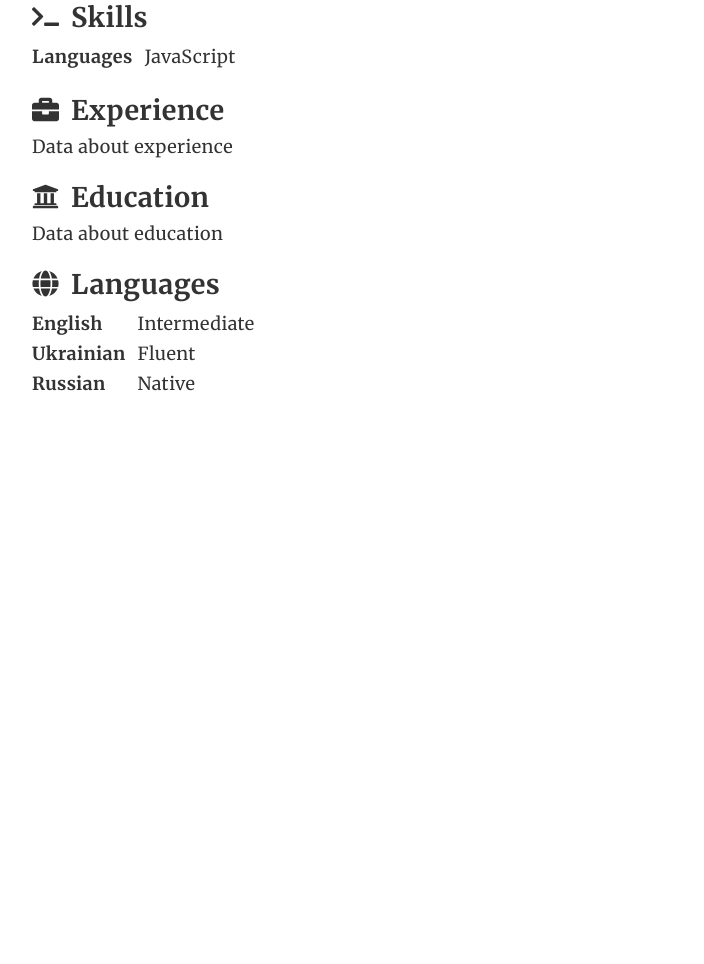
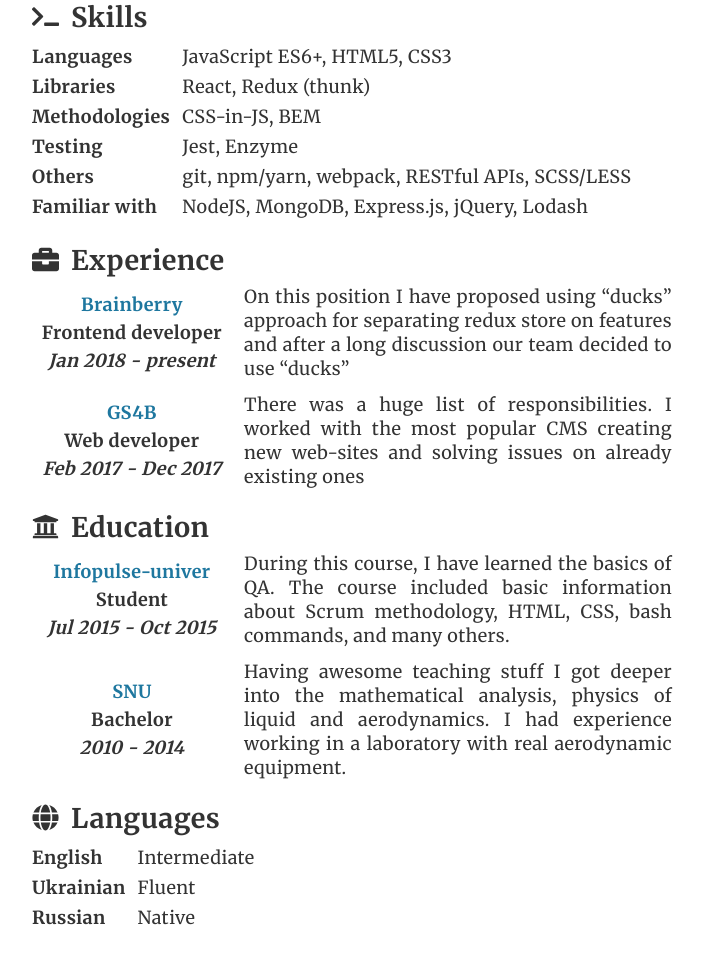
Before and after one commit to serhiiminin/cv, a Gatsby site: page / in a window 1280 px wide. Shown: the part 480-1444 px from the top of the page, without its empty margins (288-992 px from the left). Before the commit the page ends 927 px from the top, so only its background shows below. Built offline with nearby package versions, Linux system fonts and the light colour scheme; Gatsby itself is replaced by a stand-in of ours.

Commit message:
add detailed data line

```diff
--- a/data/index.json
+++ b/data/index.json
@@ -15,11 +15,61 @@
   "skills": [
     {
       "title": "Languages",
-      "value": "JavaScript"
+      "value": "JavaScript ES6+, HTML5, CSS3"
+    },
+    {
+      "title": "Libraries",
+      "value": "React, Redux (thunk)"
+    },
+    {
+      "title": "Methodologies",
+      "value": "CSS-in-JS, BEM"
+    },
+    {
+      "title": "Testing",
+      "value": "Jest, Enzyme"
+    },
+    {
+      "title": "Others",
+      "value": "git, npm/yarn, webpack, RESTful APIs, SCSS/LESS"
+    },
+    {
+      "title": "Familiar with",
+      "value": "NodeJS, MongoDB, Express.js, jQuery, Lodash"
     }
   ],
-  "experience": [],
-  "education": [],
+  "experience": [
+    {
+      "organization": "Brainberry",
+      "organizationRef": "https://brainberry.ua/",
+      "period": "Jan 2018 - present",
+      "position": "Frontend developer",
+      "description": "On this position I have proposed using “ducks” approach for separating redux store on features and after a long discussion our team decided to use “ducks”"
+    },
+    {
+      "organization": "GS4B",
+      "organizationRef": "https://gs4b.com.ua/",
+      "period": "Feb 2017 - Dec 2017",
+      "position": "Web developer",
+      "description": "There was a huge list of responsibilities. I worked with the most popular CMS creating new web-sites and solving issues on already existing ones"
+    }
+  ],
+  "education": [
+    {
+      "organization": "Infopulse-univer",
+      "organizationRef": "http://infopulse-univer.com.ua/",
+      "period": "Jul 2015 - Oct 2015",
+      "position": "Student",
+      "description": "During this course, I have learned the basics of QA. The course included basic information about Scrum methodology, HTML, CSS, bash commands, and many others."
+    },
+    {
+      "organization": "SNU",
+      "organizationRef": "https://snu.edu.ua/",
+      "period": "2010 - 2014",
+      "position": "Bachelor",
+      "description": "Having awesome teaching stuff I got deeper into the mathematical analysis, physics of liquid and aerodynamics. I had experience working in a laboratory with real aerodynamic equipment."
+    }
+  ],
   "languages": [
     {
       "title": "English",
--- a/src/components/anchor.js
+++ b/src/components/anchor.js
@@ -1,7 +1,7 @@
 import styled from 'styled-components';
 
 const Anchor = styled.a`
-  color: blue;
+  color: #1E779F;
 `;
 
 export default Anchor;
--- a/src/components/contacts.js
+++ b/src/components/contacts.js
@@ -4,7 +4,7 @@ import styled from "styled-components"
 import { FaTwitter, FaGithub, FaLinkedin, FaMapMarkerAlt, FaEnvelope, FaMobileAlt } from "react-icons/fa"
 import IconPrint from "./icon-print"
 import Image from "./image"
-import ContactLines from "./contact-lines"
+import DataLines from "./data-lines"
 import Title from "./title"
 import Anchor from "./anchor"
 import Section from "./section"
@@ -47,20 +47,20 @@ const Contacts = ({ contacts }) => {
         <ImageWrapper>
           <Image/>
         </ImageWrapper>
-        <ContactLines
+        <DataLines
           definitions={[
             { title: <FaMapMarkerAlt/>, value: location },
             { title: <FaMobileAlt/>, value: <Anchor href={`tel:${phone}?call`}>{phone}</Anchor> },
             { title: <FaEnvelope />, value: <Anchor href={`mailto:${email}`}>{email}</Anchor> },
             {
               title: <FaLinkedin/>,
-              value: <Anchor href={linkedin} target='_blank' rel='noopener noreferrer'>{nickname}</Anchor>,
+              value: <Anchor href={linkedin} target='_blank'>{nickname}</Anchor>,
             }, {
               title: <FaGithub/>,
-              value: <Anchor href={github} target='_blank' rel='noopener noreferrer'>{nickname}</Anchor>,
+              value: <Anchor href={github} target='_blank'>{nickname}</Anchor>,
             }, {
               title: <FaTwitter/>,
-              value: <Anchor href={twitter} target='_blank' rel='noopener noreferrer'>{nickname}</Anchor>,
+              value: <Anchor href={twitter} target='_blank'>{nickname}</Anchor>,
             },
           ]}
         />
--- a/src/components/contact-lines.js
+++ b/src/components/data-lines.js
@@ -26,7 +26,7 @@ const DefinitionData = styled.dd`
   align-self: center;
 `
 
-const ContactLines = ({ definitions }) => (
+const DataLines = ({ definitions }) => (
   <DefinitionList>
     {definitions.map(({ title, value }) => (
       <Fragment key={shortid.generate()}>
@@ -37,7 +37,7 @@ const ContactLines = ({ definitions }) => (
   </DefinitionList>
 )
 
-ContactLines.propTypes = {
+DataLines.propTypes = {
   definitions: PropTypes.arrayOf(
     PropTypes.shape({
       title: PropTypes.oneOfType([PropTypes.string, PropTypes.node]).isRequired,
@@ -46,4 +46,4 @@ ContactLines.propTypes = {
   ).isRequired,
 }
 
-export default ContactLines
+export default DataLines
--- /dev/null
+++ b/src/components/ditailed-line.js
@@ -0,0 +1,62 @@
+import React from "react"
+import PropTypes from "prop-types"
+import styled from "styled-components"
+import Anchor from "./anchor"
+
+const LineWrapper = styled.div`
+  display: grid;
+  grid-template-columns: 20rem auto;
+  column-gap: 1.2rem;
+  margin-bottom: 1.2rem;
+`
+
+const Titles = styled.div`
+  display: grid;
+  align-self: center;
+  justify-self: center;
+  text-align: center;
+  row-gap: .4rem;
+`
+
+const DescriptionText = styled.p`
+  text-align: justify;
+  margin: 0;
+`
+
+const Organization = styled.span`
+  font-weight: bold;
+`;
+
+const Position = styled.span`
+  font-weight: bold;
+`;
+
+const Period = styled.span`
+  font-weight: bold;
+  font-style: italic;
+`;
+
+const DetailedLine = ({ organization, organizationRef, period, position, description }) => (
+  <LineWrapper>
+    <Titles>
+      <Organization>
+        <Anchor href={organizationRef} target='_blank'>{organization}</Anchor>
+      </Organization>
+      <Position>{position}</Position>
+      <Period>{period}</Period>
+    </Titles>
+    <DescriptionText>
+      {description}
+    </DescriptionText>
+  </LineWrapper>
+)
+
+DetailedLine.propTypes = {
+  organization: PropTypes.string.isRequired,
+  organizationRef: PropTypes.string.isRequired,
+  period: PropTypes.string.isRequired,
+  position: PropTypes.string.isRequired,
+  description: PropTypes.string.isRequired,
+}
+
+export default DetailedLine
--- a/src/components/education.js
+++ b/src/components/education.js
@@ -1,14 +1,31 @@
 import React from "react"
+import PropTypes from 'prop-types';
 import { FaUniversity } from "react-icons/fa"
 import Section from "./section"
+import DetailedLine from "./ditailed-line"
 
-const Education = () => (
-  <Section
-    title="Education"
-    icon={<FaUniversity/>}
-  >
-    Data about education
+const Education = ({ education }) => (
+  <Section title="Education" icon={<FaUniversity/>}>
+    {education.map(({ organization, organizationRef, period, position, description }) => (
+      <DetailedLine
+        key={organization}
+        organizationRef={organizationRef}
+        organization={organization}
+        period={period}
+        position={position}
+        description={description}
+      />
+    ))}
   </Section>
 )
 
+Education.propTypes = {
+  education: PropTypes.arrayOf(PropTypes.shape({
+    organization: PropTypes.string.isRequired,
+    period: PropTypes.string.isRequired,
+    position: PropTypes.string.isRequired,
+    description: PropTypes.string.isRequired,
+  })).isRequired,
+}
+
 export default Education
--- a/src/components/experience.js
+++ b/src/components/experience.js
@@ -1,14 +1,31 @@
 import React from "react"
+import PropTypes from 'prop-types';
 import { FaBriefcase } from "react-icons/fa"
+import DetailedLine from './ditailed-line';
 import Section from "./section"
 
-const Experience = () => (
-  <Section
-    title="Experience"
-    icon={<FaBriefcase/>}
-  >
-    Data about experience
+const Experience = ({ experience }) => (
+  <Section title="Experience" icon={<FaBriefcase/>}>
+    {experience.map(({ organization, organizationRef, period, position, description }) => (
+      <DetailedLine
+        key={organization}
+        organizationRef={organizationRef}
+        organization={organization}
+        period={period}
+        position={position}
+        description={description}
+      />
+    ))}
   </Section>
 )
 
+Experience.propTypes = {
+  experience: PropTypes.arrayOf(PropTypes.shape({
+    organization: PropTypes.string.isRequired,
+    period: PropTypes.string.isRequired,
+    position: PropTypes.string.isRequired,
+    description: PropTypes.string.isRequired,
+  })).isRequired,
+}
+
 export default Experience
--- a/src/components/languages.js
+++ b/src/components/languages.js
@@ -2,19 +2,16 @@ import React from "react"
 import PropTypes from "prop-types"
 import { FaGlobe } from "react-icons/fa"
 import Section from "./section"
-import ContactLines from "./contact-lines"
+import DataLines from "./data-lines"
 
 const Languages = ({ languages }) => (
-  <Section
-    title="Languages"
-    icon={<FaGlobe/>}
-  >
-    <ContactLines definitions={languages}/>
+  <Section title="Languages" icon={<FaGlobe/>}>
+    <DataLines definitions={languages}/>
   </Section>
 )
 
 Languages.propTypes = {
-  skills: PropTypes.arrayOf(PropTypes.shape({
+  languages: PropTypes.arrayOf(PropTypes.shape({
     text: PropTypes.string,
     value: PropTypes.string,
   })).isRequired,
--- a/src/components/skills.js
+++ b/src/components/skills.js
@@ -2,14 +2,11 @@ import React from "react"
 import PropTypes from 'prop-types';
 import { FaTerminal } from "react-icons/fa"
 import Section from "./section"
-import ContactLines from "./contact-lines"
+import DataLines from "./data-lines"
 
 const Skills = ({ skills }) => (
-  <Section
-    title="Skills"
-    icon={<FaTerminal/>}
-  >
-    <ContactLines definitions={skills}/>
+  <Section title="Skills" icon={<FaTerminal/>}>
+    <DataLines definitions={skills}/>
   </Section>
 )
 
--- a/src/components/summary.js
+++ b/src/components/summary.js
@@ -10,10 +10,7 @@ const SummaryText = styled.p`
 `;
 
 const Summary = ({ summary }) => (
-  <Section
-    title="Summary"
-    icon={<FaRegAddressCard/>}
-  >
+  <Section title="Summary" icon={<FaRegAddressCard/>}>
     <SummaryText>{summary}</SummaryText>
   </Section>
 )
```
